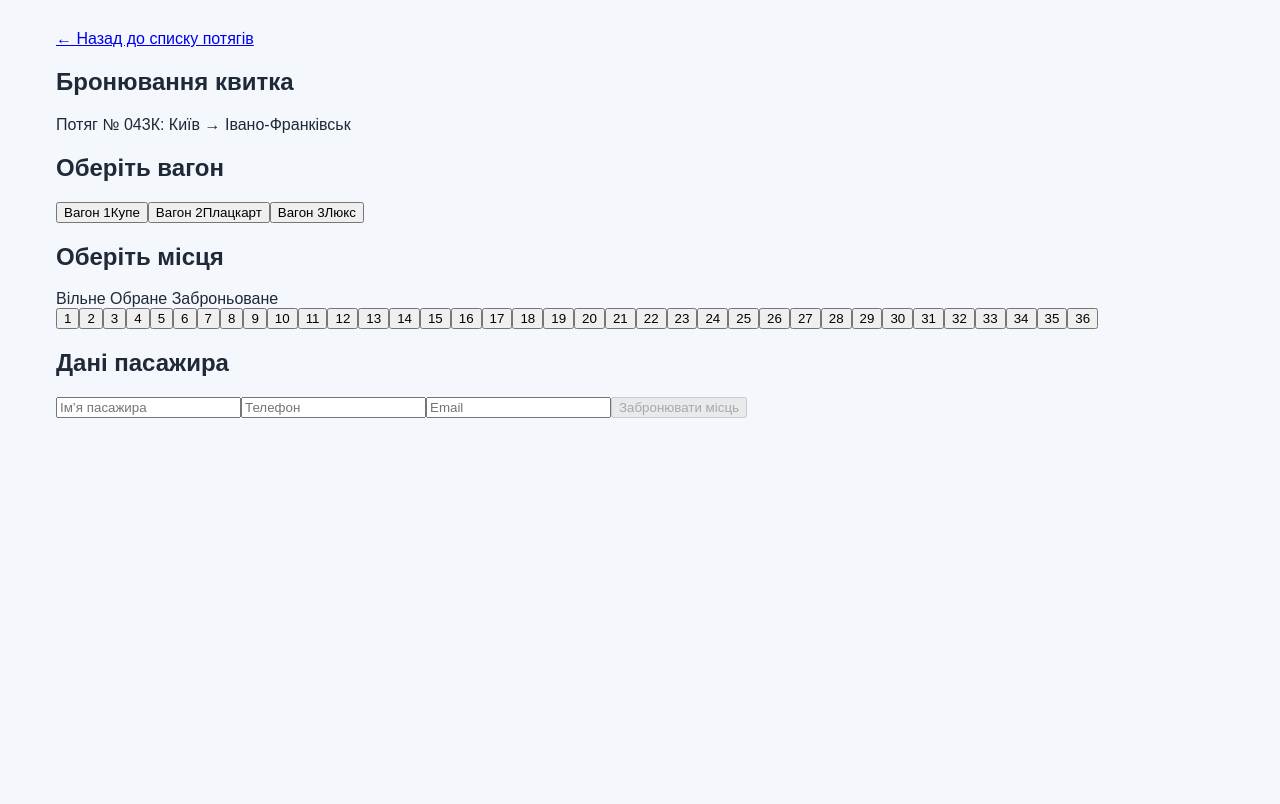
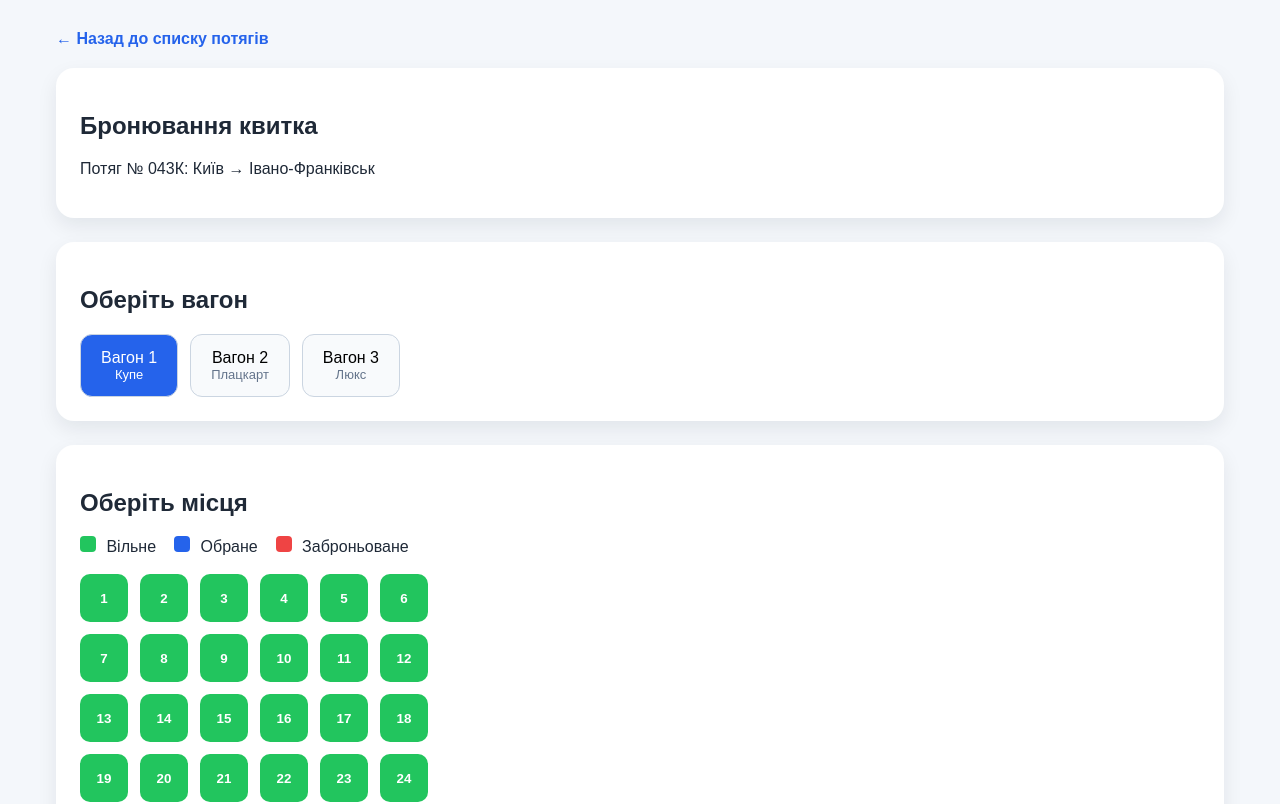
Before and after one commit to Miraa9754/WEB-project-railway-station, a React (Vite) app: page /booking/1 in a window 1280 px wide. Shown: the top 804 px of the page. Built offline with nearby package versions, Linux system fonts and the light colour scheme.

Commit message:
Style booking page wagon selector and seat map

```diff
--- a/src/index.css
+++ b/src/index.css
@@ -119,3 +119,154 @@ body {
   font-size: 18px;
   color: #64748b;
 }
+.book-button {
+  display: block;
+  text-align: center;
+  text-decoration: none;
+}
+
+.back-link {
+  display: inline-block;
+  margin-bottom: 20px;
+  color: #2563eb;
+  text-decoration: none;
+  font-weight: bold;
+}
+
+.booking-header {
+  background: white;
+  padding: 24px;
+  border-radius: 18px;
+  margin-bottom: 24px;
+  box-shadow: 0 8px 20px rgba(15, 23, 42, 0.08);
+}
+
+.wagon-selector,
+.seat-section,
+.booking-form {
+  background: white;
+  padding: 24px;
+  border-radius: 18px;
+  margin-bottom: 24px;
+  box-shadow: 0 8px 20px rgba(15, 23, 42, 0.08);
+}
+
+.wagon-buttons {
+  display: flex;
+  flex-wrap: wrap;
+  gap: 12px;
+}
+
+.wagon-btn {
+  padding: 14px 20px;
+  border: 1px solid #cbd5e1;
+  background: #f8fafc;
+  border-radius: 12px;
+  cursor: pointer;
+  font-size: 16px;
+}
+
+.wagon-btn span {
+  display: block;
+  font-size: 13px;
+  color: #64748b;
+}
+
+.wagon-btn.active {
+  background: #2563eb;
+  color: white;
+}
+
+.wagon-btn.active span {
+  color: white;
+}
+
+.seat-legend {
+  display: flex;
+  flex-wrap: wrap;
+  gap: 18px;
+  margin-bottom: 18px;
+}
+
+.legend {
+  display: inline-block;
+  width: 16px;
+  height: 16px;
+  border-radius: 4px;
+  margin-right: 6px;
+}
+
+.legend.free {
+  background: #22c55e;
+}
+
+.legend.selected {
+  background: #2563eb;
+}
+
+.legend.booked {
+  background: #ef4444;
+}
+
+.seat-map {
+  display: grid;
+  grid-template-columns: repeat(6, 48px);
+  gap: 12px;
+}
+
+.seat {
+  width: 48px;
+  height: 48px;
+  border: none;
+  border-radius: 10px;
+  color: white;
+  font-weight: bold;
+  cursor: pointer;
+}
+
+.free-seat {
+  background: #22c55e;
+}
+
+.selected-seat {
+  background: #2563eb;
+}
+
+.booked-seat {
+  background: #ef4444;
+  cursor: not-allowed;
+}
+
+.booking-form {
+  display: flex;
+  flex-direction: column;
+  gap: 14px;
+}
+
+.booking-form input {
+  padding: 14px;
+  border: 1px solid #cbd5e1;
+  border-radius: 12px;
+  font-size: 16px;
+}
+
+.booking-form button {
+  padding: 14px;
+  border: none;
+  border-radius: 12px;
+  background: #2563eb;
+  color: white;
+  font-size: 16px;
+  cursor: pointer;
+}
+
+.booking-form button:disabled {
+  background: #94a3b8;
+  cursor: not-allowed;
+}
+
+@media (max-width: 500px) {
+  .seat-map {
+    grid-template-columns: repeat(4, 48px);
+  }
+}
```
